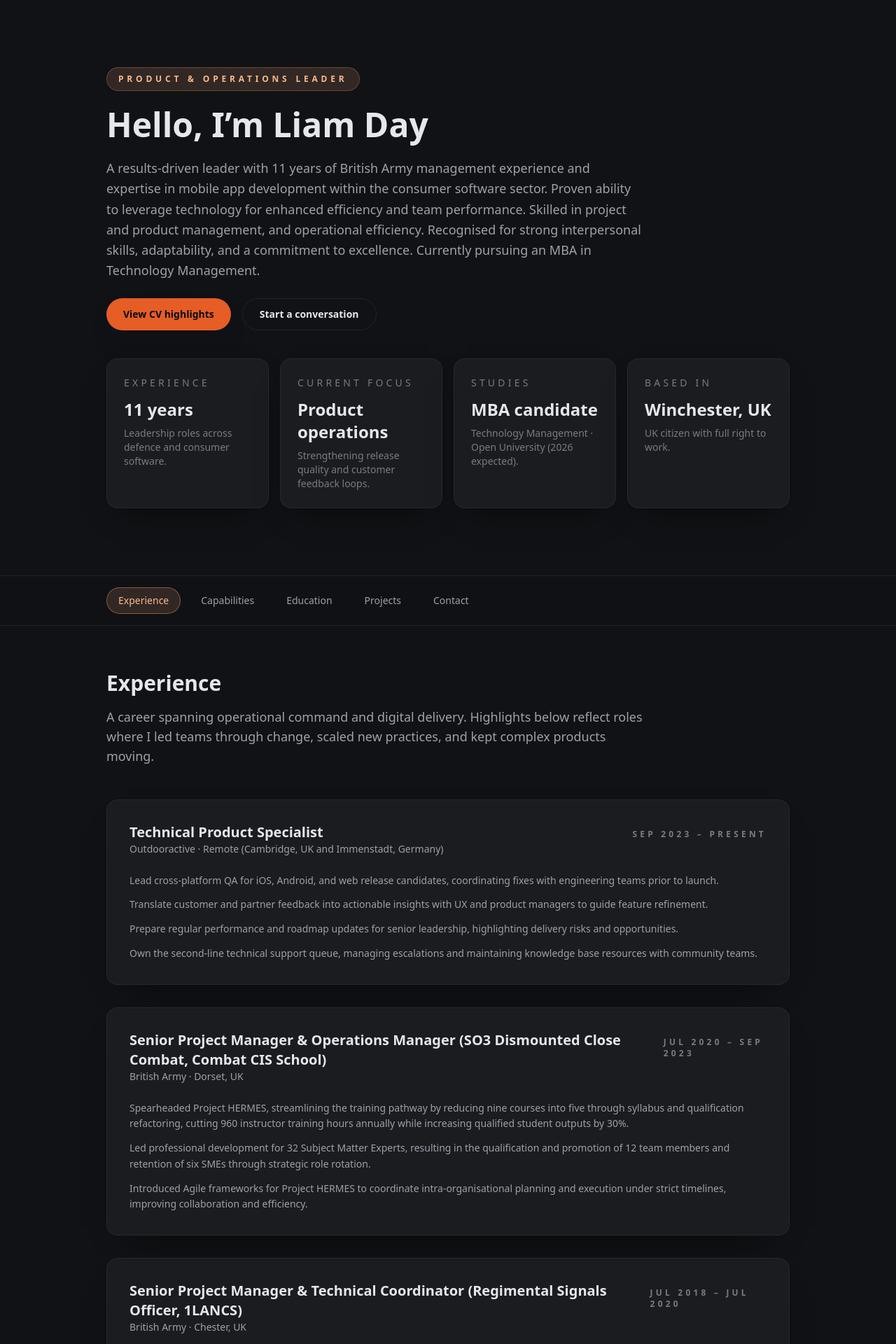
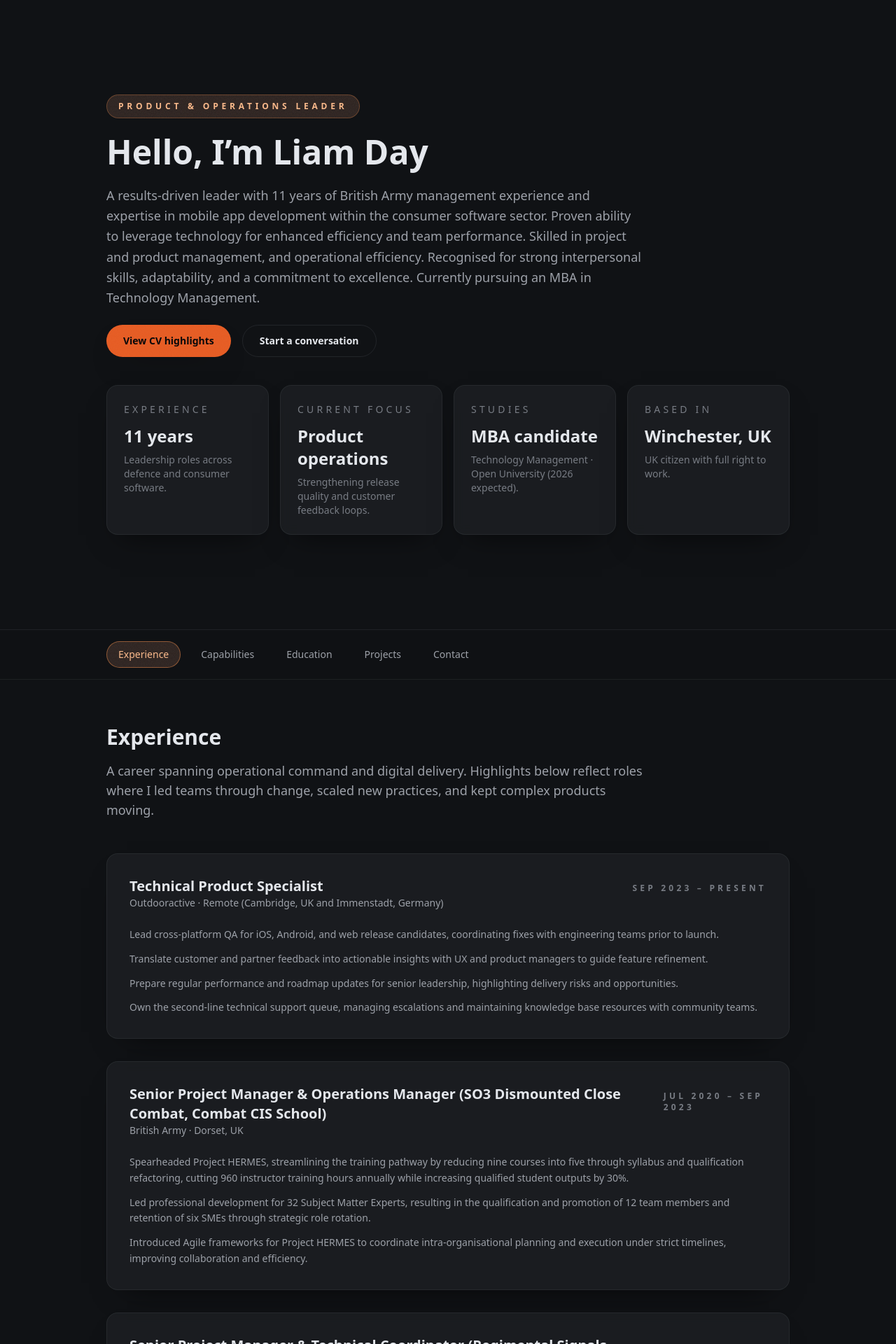
Before and after one commit to liammday/liamday-site, a Jekyll site: the page built from index.md, in a window 1280 px wide. Shown: the top 1920 px of the page at 70% size. Built offline with Jekyll 4.4.1, drawn with Linux system fonts in a browser that asks for light colours.

Commit message:
Ensure home sections fill viewport

```diff
--- a/_layouts/home.html
+++ b/_layouts/home.html
@@ -63,9 +63,9 @@
 
 <section
   id="profile"
-  class="relative overflow-hidden border-b border-aluminum-500/20 bg-charcoal-900"
+  class="relative flex min-h-screen flex-col justify-center overflow-hidden border-b border-aluminum-500/20 bg-charcoal-900"
 >
-  <div class="mx-auto flex min-h-[75vh] max-w-5xl flex-col justify-center gap-10 px-6 py-24">
+  <div class="mx-auto flex w-full max-w-5xl flex-col justify-center gap-10 px-6 py-24">
     <div class="space-y-6">
       <span class="inline-flex items-center rounded-full border border-ember-400/30 bg-ember-500/10 px-4 py-2 text-xs font-semibold uppercase tracking-[0.4em] text-ember-200 texture-noise"
         >Product &amp; Operations Leader</span
@@ -146,8 +146,8 @@
   </div>
 </nav>
 
-<section id="experience" class="scroll-mt-32 border-b border-aluminum-500/20 bg-charcoal-900">
-  <div class="mx-auto max-w-5xl px-6 py-16">
+<section id="experience" class="scroll-mt-32 flex min-h-screen flex-col justify-center border-b border-aluminum-500/20 bg-charcoal-900">
+  <div class="mx-auto w-full max-w-5xl px-6 py-16">
     <div class="max-w-3xl space-y-4">
       <h2 class="text-3xl font-semibold text-aluminum-100">Experience</h2>
       <p class="text-lg text-aluminum-300">
@@ -178,8 +178,8 @@
   </div>
 </section>
 
-<section id="capabilities" class="scroll-mt-32 border-b border-aluminum-500/20 bg-charcoal-900">
-  <div class="mx-auto max-w-5xl px-6 py-16">
+<section id="capabilities" class="scroll-mt-32 flex min-h-screen flex-col justify-center border-b border-aluminum-500/20 bg-charcoal-900">
+  <div class="mx-auto w-full max-w-5xl px-6 py-16">
     <div class="max-w-3xl space-y-4">
       <h2 class="text-3xl font-semibold text-aluminum-100">Core capabilities</h2>
       <p class="text-lg text-aluminum-300">
@@ -197,8 +197,8 @@
   </div>
 </section>
 
-<section id="education" class="scroll-mt-32 border-b border-aluminum-500/20 bg-charcoal-900">
-  <div class="mx-auto max-w-5xl px-6 py-16">
+<section id="education" class="scroll-mt-32 flex min-h-screen flex-col justify-center border-b border-aluminum-500/20 bg-charcoal-900">
+  <div class="mx-auto w-full max-w-5xl px-6 py-16">
     <div class="max-w-3xl space-y-4">
       <h2 class="text-3xl font-semibold text-aluminum-100">Education &amp; Certifications</h2>
       <p class="text-lg text-aluminum-300">
@@ -231,8 +231,8 @@
   </div>
 </section>
 
-<section id="projects" class="scroll-mt-32 border-b border-aluminum-500/20 bg-charcoal-900">
-  <div class="mx-auto max-w-5xl px-6 py-16">
+<section id="projects" class="scroll-mt-32 flex min-h-screen flex-col justify-center border-b border-aluminum-500/20 bg-charcoal-900">
+  <div class="mx-auto w-full max-w-5xl px-6 py-16">
     <div class="max-w-3xl space-y-4">
       <h2 class="text-3xl font-semibold text-aluminum-100">Projects &amp; case studies</h2>
       <p class="text-lg text-aluminum-300">
@@ -293,8 +293,8 @@
   </div>
 </section>
 
-<section id="contact" class="scroll-mt-32 border-t border-aluminum-500/20 bg-charcoal-900">
-  <div class="mx-auto max-w-3xl px-6 py-20 text-center">
+<section id="contact" class="scroll-mt-32 flex min-h-screen flex-col justify-center border-t border-aluminum-500/20 bg-charcoal-900">
+  <div class="mx-auto w-full max-w-3xl px-6 py-20 text-center">
     <h2 class="text-3xl font-semibold text-aluminum-100">Let’s build momentum together</h2>
     <p class="mt-6 text-lg text-aluminum-300">
       Whether you need to stabilise release operations, evolve complex training programmes, or unite teams behind a shared roadmap, Liam can help you deliver with confidence.
```
